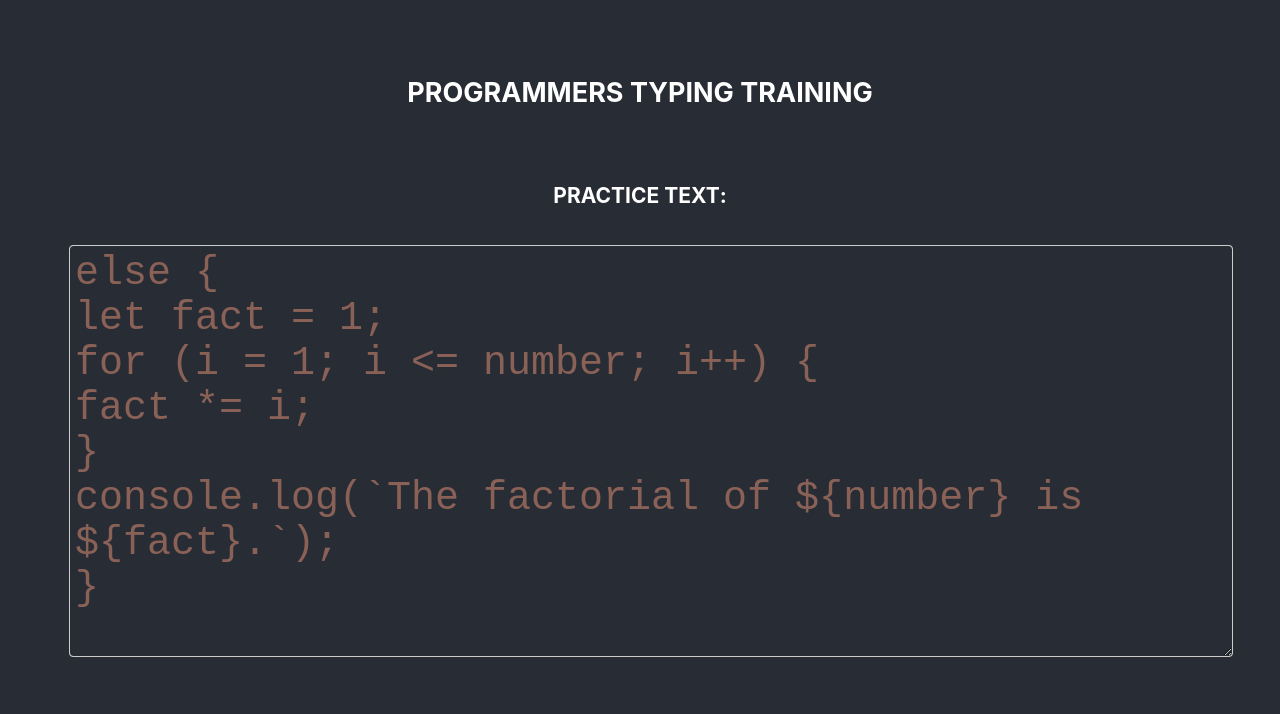
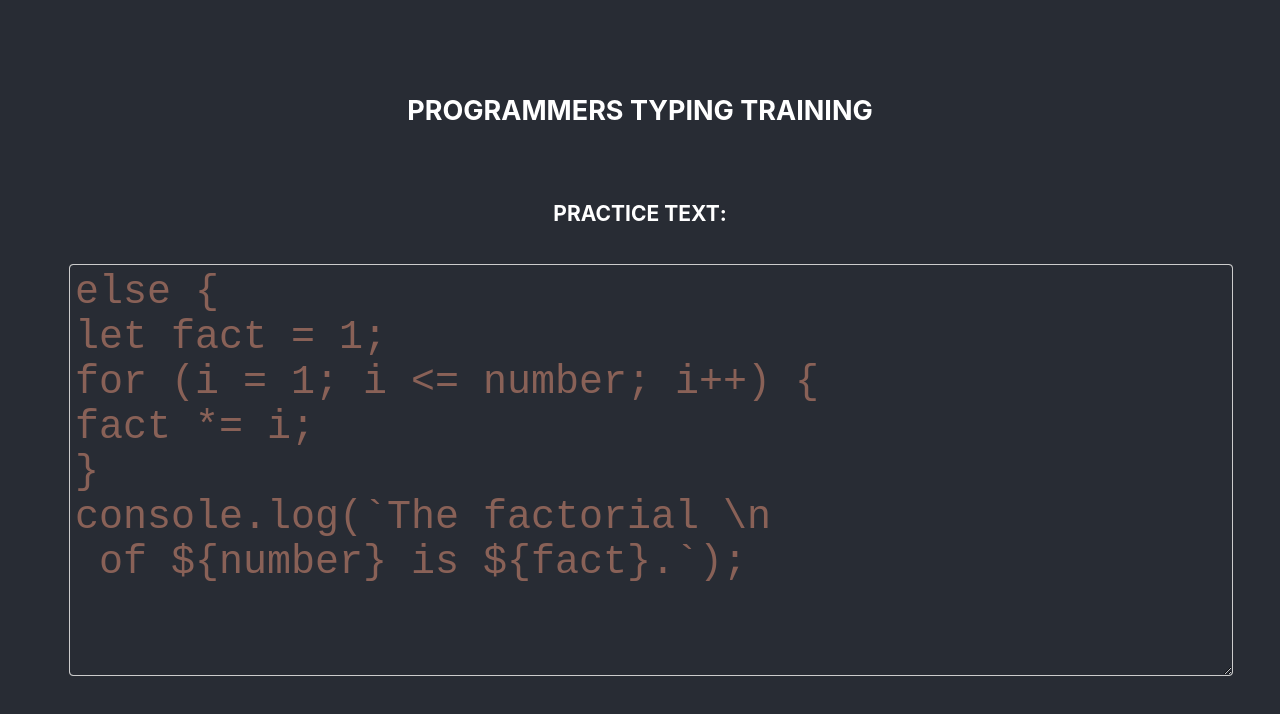
Before and after one commit to dbstylesnet/programmers-typer, a React (Create React App) app: page / in a window 1280 px wide. Shown: the top 714 px of the page. Built offline with nearby package versions, Linux system fonts and the light colour scheme.

Commit message:
Textarea multiline fix and CSS

```diff
--- a/src/App.css
+++ b/src/App.css
@@ -5,9 +5,13 @@
   display: flex;
   flex-direction: column;
   align-items: center;
-  justify-content: center;
   font-size: calc(10px + 2vmin);
   color: white;
+  padding: 0px 0 0 0;
+}
+
+.sub-header.main-header {
+  margin: 50px 0 0 0;
 }
 
 .mainTextAreas {
@@ -21,7 +25,7 @@
   position: relative;
   margin: 0 5% 5%;
   width: 90%;
-  height: 200px;
+  height: 330px;
 }
 
 .sub-header {
@@ -95,6 +99,7 @@ textarea {
   border-radius: 4px;
   width: 100%;
   height: 400px;
+  min-width: 800px;
 }
 
 .topP {
@@ -105,6 +110,10 @@ textarea {
 
 .bottomP {
   color: darksalmon;
+}
+
+.congratz {
+  margin: 450px 0 0 0;
 }
 
 /* @keyframes App-logo-spin {
--- a/src/App.tsx
+++ b/src/App.tsx
@@ -10,7 +10,7 @@ const  App = (): JSX.Element => {
   // const practiceText = 'clude';
   const completedText = 'Congratulations, you have completed typing test!';
   const practiceTextC = '#include <iostream> int main() {std::cout << "Hello World!"; return 0;}';
-  const practiceTextJS = 'else {\nlet fact = 1;\nfor (i = 1; i <= number; i++) {\nfact *= i;\n}\nconsole.log(`The factorial of ${number} is ${fact}.`);\n}';
+  const practiceTextJS = 'else {\nlet fact = 1;\nfor (i = 1; i <= number; i++) {\nfact *= i;\n}\nconsole.log(`The factorial \\n\n of ${number} is ${fact}.`);';
   // const practiceTextJS = 'else {\nlet fact = 1;\nfor (i = 1; i <= number; i++) {\nfact *= i;\n}\nconsole.log(`The factorial of ${number} is ${fact}.`);\n}';
 
   const handleInputChange = (event: React.ChangeEvent<HTMLInputElement>) => {
@@ -40,7 +40,7 @@ const  App = (): JSX.Element => {
   return (
     <div className="main-container">
 
-      <div className='sub-header'>
+      <div className='sub-header main-header'>
         <h2>Programmers typing training</h2>
       </div>
 
@@ -55,18 +55,13 @@ const  App = (): JSX.Element => {
         <div className="textAreas">
           <textarea className='textInputs topP' onChange={handleTextareaChange} value={userTypeValue} />
           <textarea className='textInputs bottomP' value={practiceTextJS}/>
-        </div>
-
-        <div className="textAreas contratz sub-header">
-          <h4>
-          {shadowBoxToggle
-            ? completedText
-            : ''
+          <h4 className="congratz sub-header">
+            {shadowBoxToggle
+              ? completedText
+              : ''
           }</h4>
         </div>
-
       </div>
-
     </div>
   );
 }
```
